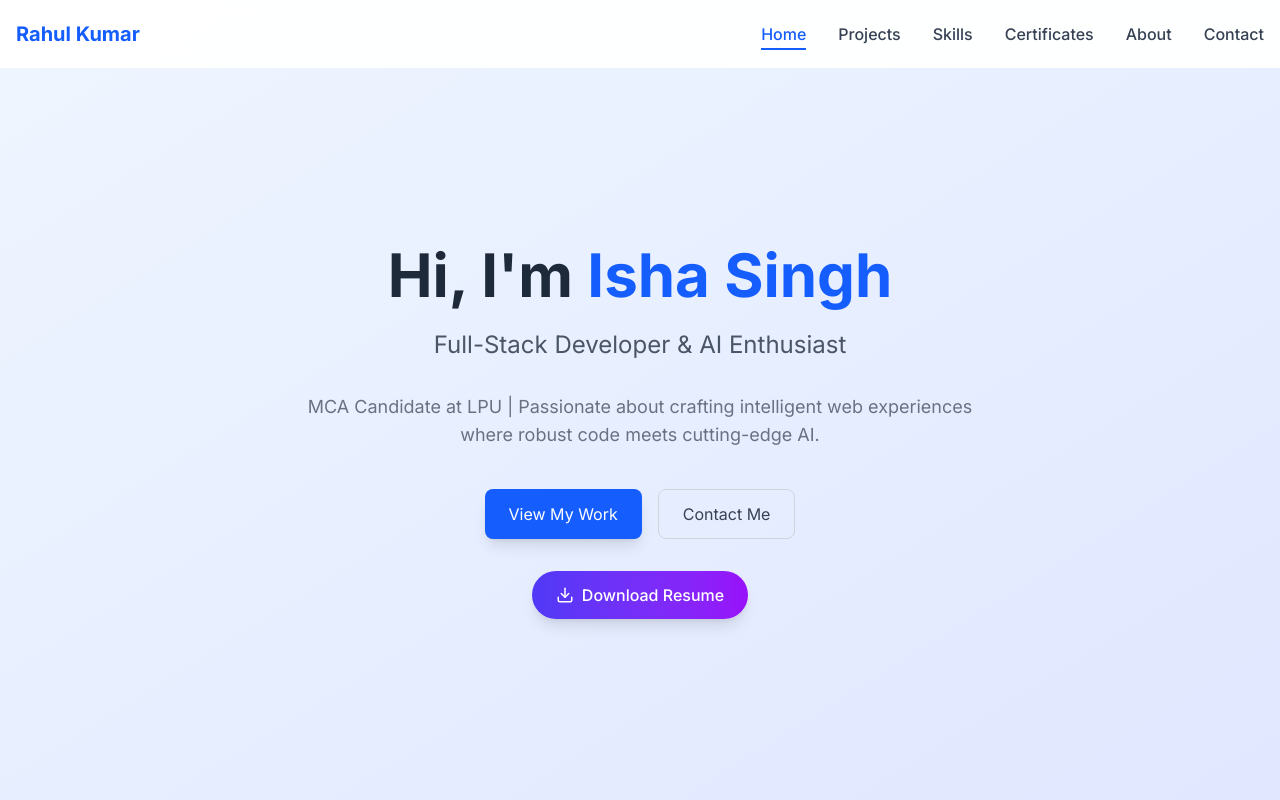
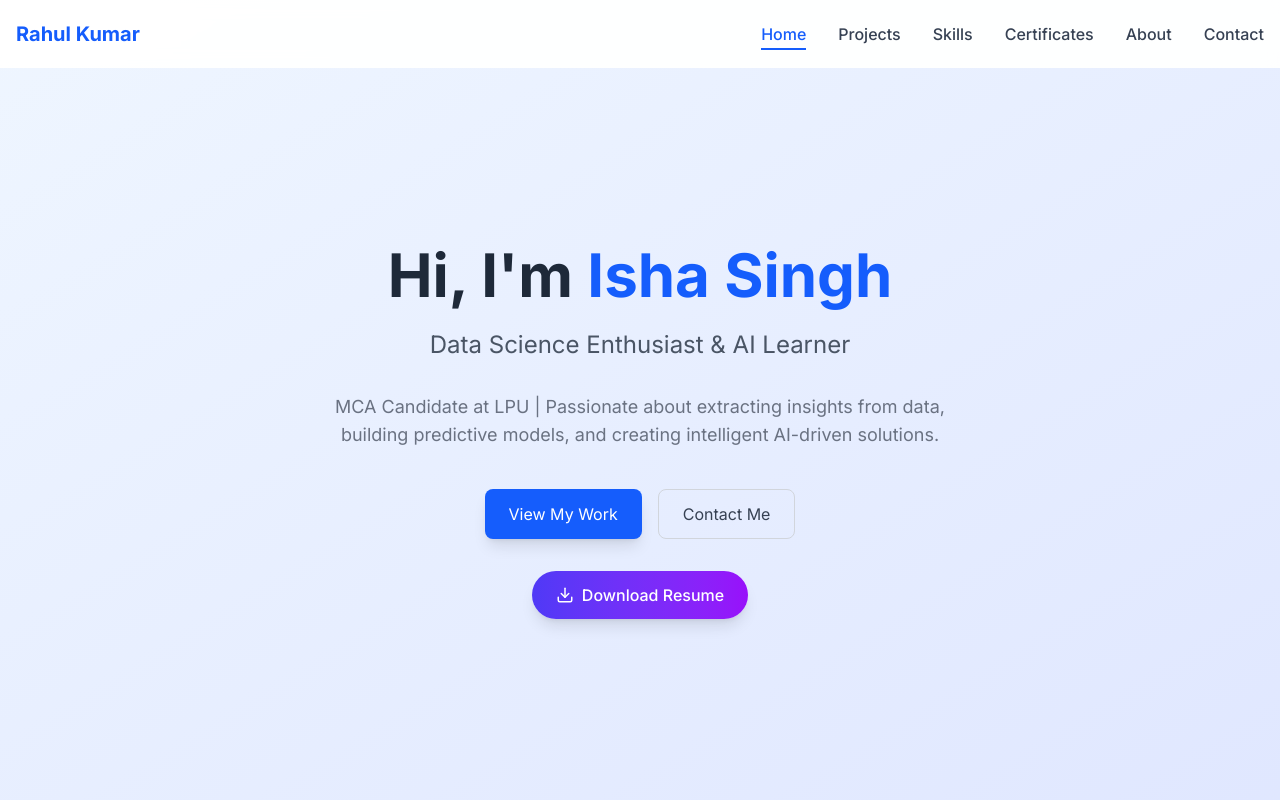
Before and after one commit to isha1946/Portfolio, a Next.js app: page / in a window 1280 px wide. Shown: the top 800 px of the page. Built offline with nearby package versions, Linux system fonts and the light colour scheme.

Commit message:
Update Hero.tsx

```diff
--- a/src/components/Hero.tsx
+++ b/src/components/Hero.tsx
@@ -31,7 +31,7 @@ export default function Hero() {
           transition={{ duration: 0.5, delay: 0.2 }}
           className="text-xl md:text-2xl text-gray-600 mb-8"
         >
-          Full-Stack Developer & AI Enthusiast
+          Data Science Enthusiast & AI Learner
         </motion.p>
 
         <motion.p
@@ -40,8 +40,8 @@ export default function Hero() {
           transition={{ duration: 0.5, delay: 0.4 }}
           className="text-lg text-gray-500 mb-10 max-w-2xl mx-auto"
         >
-          MCA Candidate at LPU | Passionate about crafting intelligent web experiences
-          where robust code meets cutting-edge AI.
+          MCA Candidate at LPU | Passionate about extracting insights from data, building predictive models,
+          and creating intelligent AI-driven solutions.
         </motion.p>
 
         <motion.div
```
